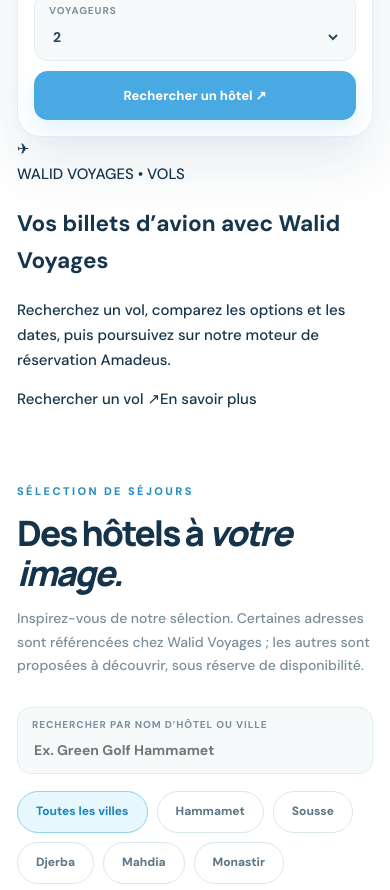
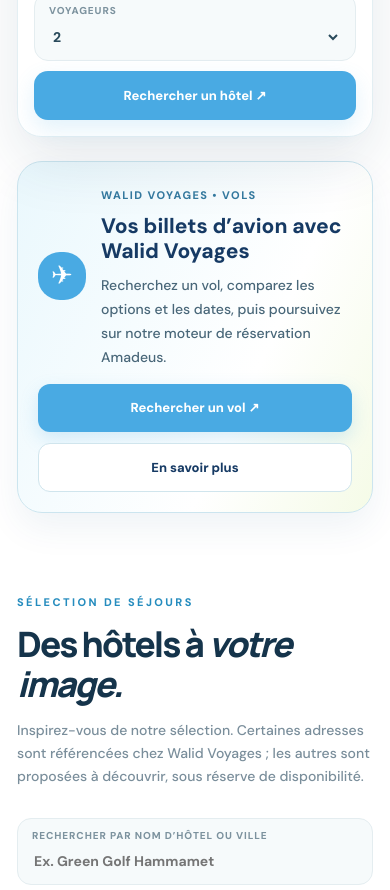
Before and after one commit to walidvoyages/walidhotels, a plain HTML site: page index.html in a window 390 px wide. Shown: the part 1431-2321 px from the top of the page. Drawn offline with Linux system fonts and the light colour scheme; no server answers.

Commit message:
Style responsive Walid Voyages flight booking banner

```diff
--- a/hotels-extras.css
+++ b/hotels-extras.css
@@ -8,3 +8,21 @@
 .live-section{background:#f5fafb}.live-section.omra-live{background:#fff}.live-grid{display:grid;grid-template-columns:repeat(3,minmax(0,1fr));gap:21px}.live-offer-card{border:1px solid #e2edf1;border-radius:22px;background:#fff;box-shadow:0 10px 35px #154a5a0a;overflow:hidden;transition:transform .3s,box-shadow .3s}.live-offer-card:hover{transform:translateY(-6px);box-shadow:0 19px 43px #16495722}.live-offer-card img,.offer-default{height:210px;width:100%;object-fit:cover}.offer-default{display:grid;place-items:center;background:linear-gradient(120deg,#e0f4ff,#eff7d4);color:#259bd1;font-size:60px}.live-offer-copy{padding:22px}.live-offer-copy h3{font-size:22px;line-height:1.35;margin:10px 0}.offer-type{font-size:11px;color:#168fc1;font-weight:900;letter-spacing:.12em}.offer-facts,.offer-description{font-size:13px;color:#728b99;line-height:1.8}.offer-foot{display:flex;align-items:center;justify-content:space-between;gap:12px;border-top:1px solid #e8eff2;margin-top:15px;padding-top:14px}.offer-foot strong{font-weight:900;color:#165a7a}.offer-foot a{border-radius:999px;background:#e8f7fd;color:#147eac;padding:10px 13px;font-size:12px;font-weight:800}.offer-empty{grid-column:1/-1;text-align:center;border:1px dashed #c6dce6;background:#fff;padding:30px;border-radius:20px;color:#698598}
 .modal-open{overflow:hidden}.review-modal{position:fixed;z-index:400;inset:0;background:#092235b8;display:grid;place-items:center;padding:20px}.review-modal[hidden]{display:none}.review-box{position:relative;background:white;max-width:520px;width:100%;max-height:93vh;overflow-y:auto;border-radius:24px;box-shadow:0 30px 100px #0004;padding:29px}.review-box h2{font-size:29px;line-height:1.2;margin:10px 0}.review-box p{font-size:13px;color:#78909b}.review-box label:not(.review-check){display:block;margin:12px 0 6px;font-size:12px;font-weight:800}.review-box input,.review-box textarea{width:100%;border:1px solid #d9e6eb;background:#f8fcfd;border-radius:12px;padding:11px 13px}.review-box textarea{min-height:115px;resize:vertical}.modal-close{position:absolute;right:16px;top:15px;border:0;background:#eaf4f8;border-radius:50%;width:36px;height:36px;font-size:23px}.star-picker{display:flex;gap:7px}.star-pick{background:none;border:0;color:#c6d3d9;font-size:30px;padding:0 1px}.star-pick.selected{color:#efb645}.review-check{display:flex;gap:10px;align-items:flex-start;font-size:12px;color:#697e8a;margin:15px 0}.review-check input{width:auto;margin-top:3px}.review-status{min-height:20px;color:#1976a5;font-size:12px}.review-box .button-main{width:100%}.review-box .button-main:disabled{opacity:.55}[dir=rtl] .modal-close{right:auto;left:16px}
 @media(max-width:920px){.live-grid{grid-template-columns:repeat(2,1fr)}}@media(max-width:620px){.live-grid{grid-template-columns:1fr}.review-box{padding:21px}}@media(prefers-reduced-motion:reduce){.hero-art img{animation:none!important}.motion-enter{opacity:1!important;transform:none!important;transition:none!important}}
+
+
+/* Walid Voyages — flight reservation banner, accessible from the home page */
+.flight-cta-section{padding:24px 0 10px}
+.flight-cta-inner{display:flex;align-items:center;gap:23px;padding:30px 34px;border:1px solid #cce5ef;border-radius:25px;background:linear-gradient(115deg,#eaf8fd 0%,#fff 65%,#f5fbe7 100%);box-shadow:0 15px 36px #164e7111}
+.flight-cta-mark{display:grid;place-items:center;width:72px;height:72px;flex:0 0 72px;border-radius:22px;background:#49AAE3;color:white;font-size:37px}
+.flight-cta-copy{flex:1;min-width:0}
+.flight-cta-eyebrow{font-size:11px;font-weight:800;letter-spacing:.13em;color:#347a9f}
+.flight-cta-copy h2{font-size:clamp(22px,2.5vw,32px);line-height:1.2;color:#163A64;margin:7px 0 10px;font-weight:850}
+.flight-cta-copy p{margin:0;color:#496779;line-height:1.7;font-size:14px}
+.flight-cta-actions{display:flex;flex-direction:column;align-items:stretch;gap:11px;flex:0 0 210px}
+.flight-cta-book,.flight-cta-more{display:inline-flex;align-items:center;justify-content:center;text-align:center;padding:13px 16px;border-radius:12px;font-size:13px;font-weight:800;text-decoration:none;transition:transform .2s}
+.flight-cta-book{background:#49AAE3;color:white;box-shadow:0 7px 18px #49aae337}
+.flight-cta-more{background:white;color:#163A64;border:1px solid #d0e5ed}
+.flight-cta-book:hover,.flight-cta-more:hover{transform:translateY(-2px)}
+[dir=rtl] .flight-cta-inner{text-align:right}
+@media(max-width:800px){.flight-cta-inner{flex-wrap:wrap;padding:24px}.flight-cta-actions{flex:1 1 100%;flex-direction:row}.flight-cta-actions a{flex:1}}
+@media(max-width:520px){.flight-cta-inner{gap:15px;padding:20px}.flight-cta-mark{width:48px;height:48px;flex-basis:48px;font-size:26px}.flight-cta-copy{flex-basis:calc(100% - 65px)}.flight-cta-copy h2{font-size:21px}.flight-cta-actions{flex-direction:column}}
```
